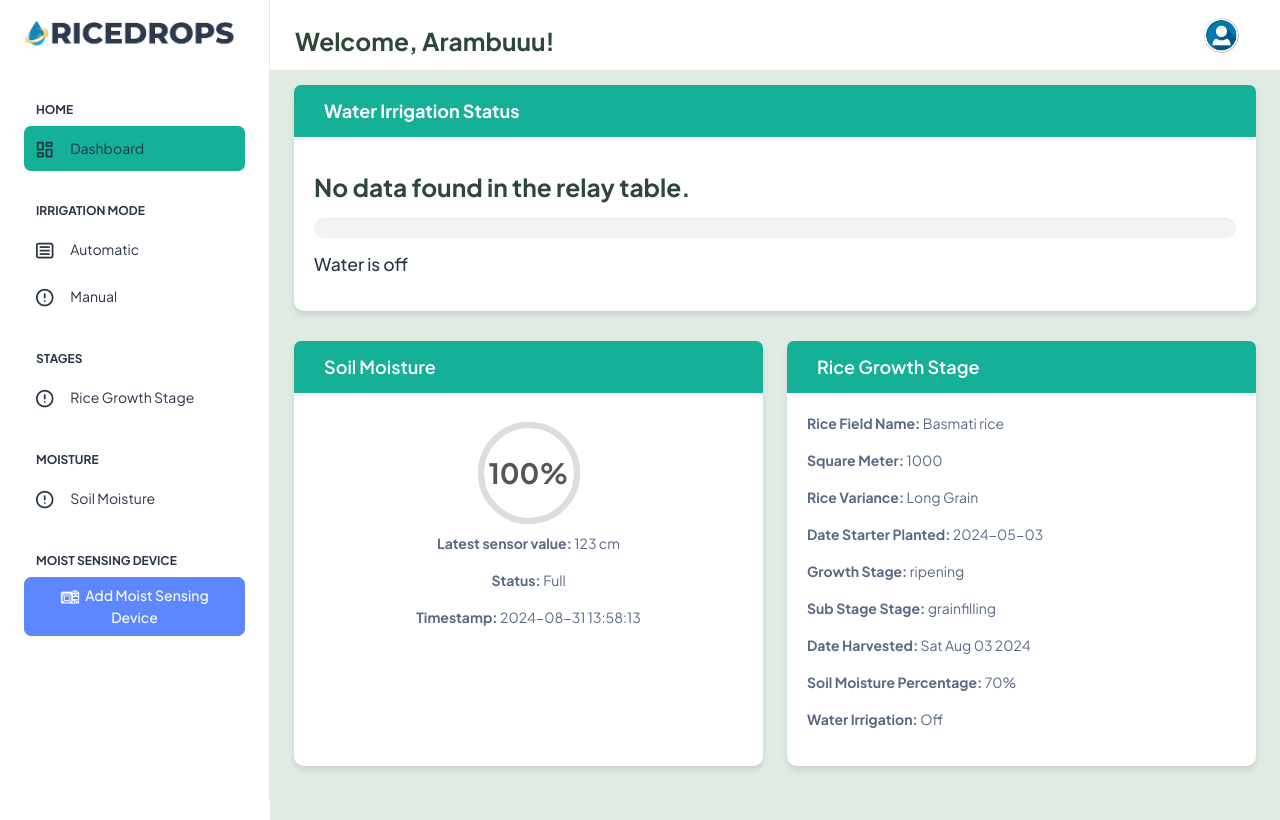
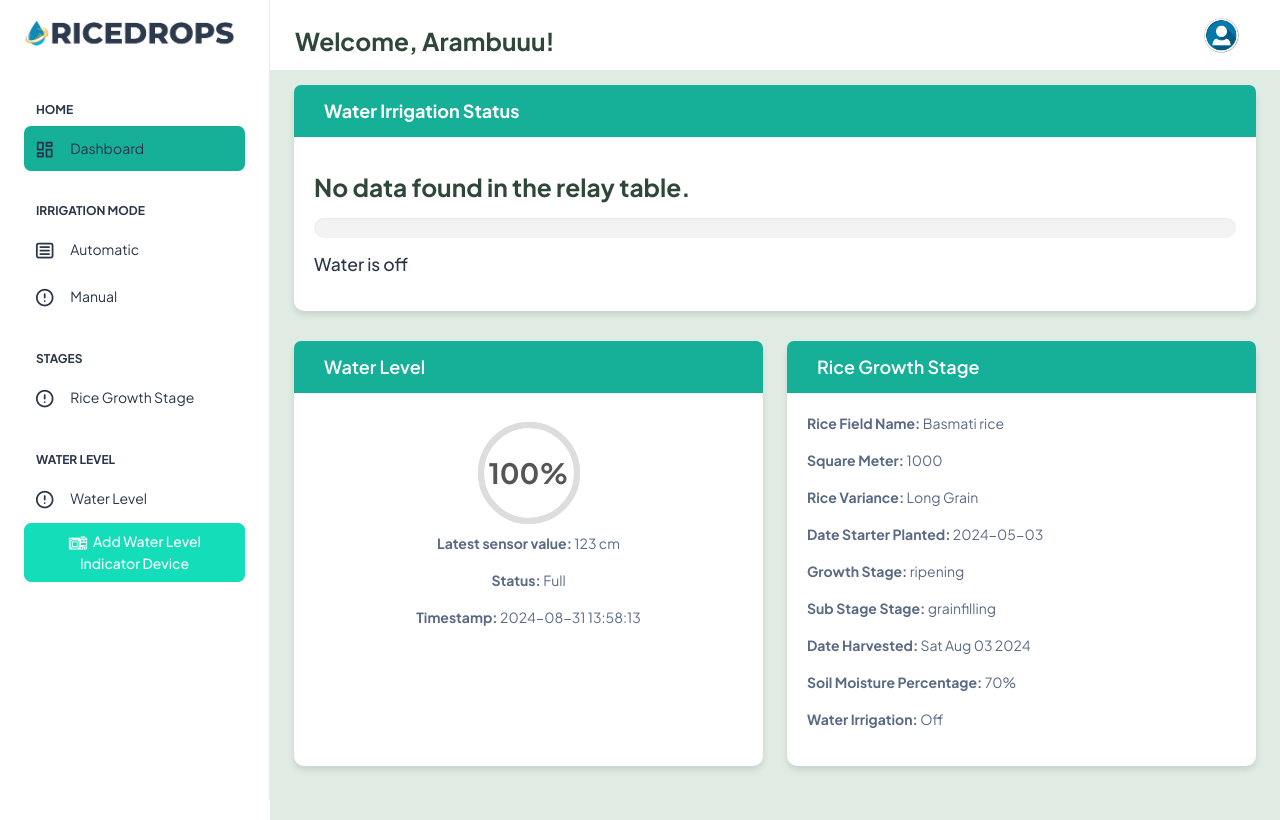
Before and after one commit to Arambuuuuu/Capstone, a PHP site: page / in a window 1280 px wide. Run offline with PHP 8.4, Linux system fonts and the light colour scheme; a user stored in the database is signed in; data comes from the database, SQL or seed files in the repository; data that the repository does not hold is empty.

Commit message:
indexChanges

```diff
--- a/src/php/index.php
+++ b/src/php/index.php
@@ -142,24 +142,20 @@
                         </li>
                         <li class="nav-small-cap">
                             <i class="ti ti-dots nav-small-cap-icon fs-4"></i>
-                            <span class="hide-menu">Moisture</span>
+                            <span class="hide-menu">Water Level</span>
                         </li>
                         <li class="sidebar-item">
                             <a class="sidebar-link" href="./moisture.php" aria-expanded="false">
                                 <span>
                                     <i class="ti ti-alert-circle"></i>
                                 </span>
-                                <span class="hide-menu">Soil Moisture</span>
+                                <span class="hide-menu">Water Level</span>
                             </a>
                         </li>
-                        <li class="nav-small-cap">
-                            <i class="ti ti-dots nav-small-cap-icon fs-4"></i>
-                            <span class="hide-menu">Moist Sensing Device</span>
-                        </li>
                         <!-- Button to trigger modal -->
-                        <button type="button" class="btn btn-primary" data-bs-toggle="modal"
+                        <button type="button" class="btn btn-success sidebar-item" data-bs-toggle="modal"
                             data-bs-target="#addMoistSensingDeviceModal">
-                            <img src="../assets/images/microcontroller.png" height="20px">&nbsp; Add Moist Sensing
+                            <img src="../assets/images/microcontroller.png" height="20px">&nbsp; Add Water Level Indicator
                             Device
                         </button>
                         <!-- Container for displaying added devices -->
@@ -211,7 +207,7 @@
                                         <p class="user-info"><span class="label">Email:</span>
                                             <?php echo $username; ?></p>
                                         <a href="authentication-login.php"
-                                            class="btn btn-outline-primary mx-3 mt-2 d-block">Logout</a>
+                                            class="btn btn-outline-danger mx-3 mt-2 d-block">Logout</a>
                                     </div>
                                 </div>
                             </li>
@@ -269,7 +265,7 @@
                     <div class="col d-flex align-items-stretch">
                         <div class="card w-100">
                             <div class="card-header bg-green1 ">
-                                <h5 class="card-title fw-semibold text-white mb-0">Soil Moisture</h5>
+                                <h5 class="card-title fw-semibold text-white mb-0">Water Level</h5>
                             </div>
                             <!-- Content for the first additional card -->
                             <div class="card-body">
```
